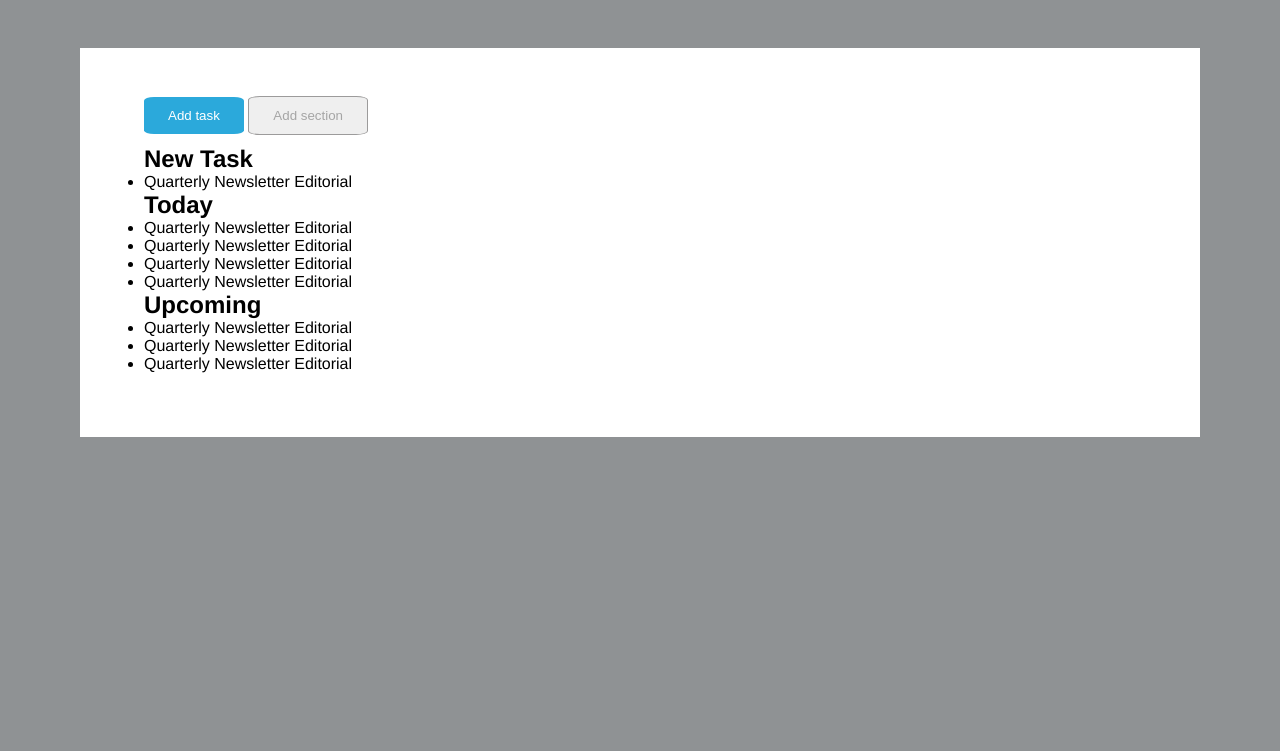
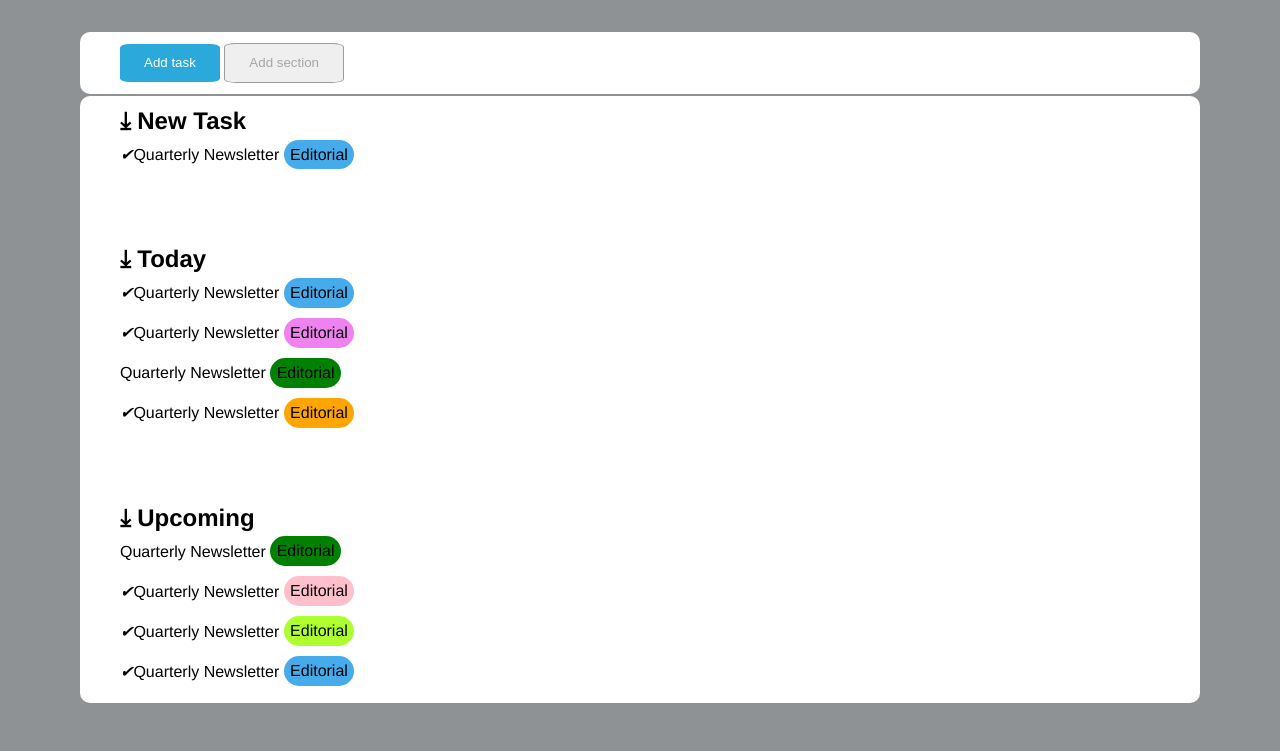
Before and after one commit to LucaAgatinoPrivitera/html-css-toboolist, a plain HTML site: page index.html in a window 1280 px wide. Shown: the part 112-863 px from the top of the page. Before the commit the page ends 800 px from the top, so only its background shows below. Drawn offline with Linux system fonts and the light colour scheme.

Commit message:
Colori task finati

```diff
--- a/index.html
+++ b/index.html
@@ -11,46 +11,51 @@
     <header>
         <div>
             <img src="./img/logo copia.png" alt="">
-            <h2>Tobolist</h2>
+            <h1>Tobolist</h1>
         </div>
     </header>
 
     <!-- main e prima section -->
     <main>
         <div class="container">
+            <div class="container_button">
                 <section id="bottoni">
                     <button class="buttonstyle" id="addT">Add task</button>
                     <button class="buttonstyle" id="addS">Add section</button>
                 </section>
+            </div>
 
             <!-- Section task -->
             <!-- New Task -->
+            <section class="task_container">
                 <section class="task">
-                <h2>New Task</h2>
+                    <h2>&#10515; New Task</h2>
                     <ul>
-                    <li>Quarterly Newsletter <span>Editorial</span></li>
+                        <li><i>&#10004;</i>Quarterly Newsletter <span class="genere cyan">Editorial</span></li>
                     </ul>
                 </section>
 
                 <!-- Today -->
                 <section class="task">
-                <h2>Today</h2>
+                    <h2>&#10515; Today</h2>
                     <ul>
-                    <li>Quarterly Newsletter <span>Editorial</span></li>
-                    <li>Quarterly Newsletter <span>Editorial</span></li>
-                    <li>Quarterly Newsletter <span>Editorial</span></li>
-                    <li>Quarterly Newsletter <span>Editorial</span></li>
+                        <li><i>&#10004;</i>Quarterly Newsletter <span class="genere cyan">Editorial</span></li>
+                        <li><i>&#10004;</i>Quarterly Newsletter <span class="genere violet">Editorial</span></li>
+                        <li>Quarterly Newsletter <span class="genere green">Editorial</span></li>
+                        <li><i>&#10004;</i>Quarterly Newsletter <span class="genere orange">Editorial</span></li>
                     </ul>
                 </section>
 
                 <!-- Upcoming -->
                 <section class="task">
-                <h2>Upcoming</h2>
+                    <h2>&#10515; Upcoming</h2>
                     <ul>
-                    <li>Quarterly Newsletter <span>Editorial</span></li>
-                    <li>Quarterly Newsletter <span>Editorial</span></li>
-                    <li>Quarterly Newsletter <span>Editorial</span></li>
+                        <li>Quarterly Newsletter <span class="genere">Editorial</span></li>
+                        <li><i>&#10004;</i>Quarterly Newsletter <span class="genere pink">Editorial</span></li>
+                        <li><i>&#10004;</i>Quarterly Newsletter <span class="genere mgreen">Editorial</span></li>
+                        <li><i>&#10004;</i>Quarterly Newsletter <span class="genere cyan">Editorial</span></li>
                     </ul>
+                </section>
             </section>
         </div>
 
--- a/style.css
+++ b/style.css
@@ -13,29 +13,35 @@ header{
     height: 7rem;
     background-color: white;
 }
-header div img, header div h2{
+header div img, header div h1{
     display: inline-block;
     vertical-align: middle;
 }
 header div img{
     height: 5rem;
+    margin: 1rem;
 }
 
 main{
     margin: auto;
     width: 70rem;
-    background-color: white
 }
 .container{
     align-items: center;
     margin: auto;
-    padding: 4rem;
-    padding-top: 1rem;
-    margin-top: 3rem;
-    border-radius: 90%;
+    /* padding: 4rem; */
+    margin-top: 1rem;
+    border-radius: 1rem;
+    /* background-color: white */
 }
-section #bottoni, section .task{
-    border-radius: 90%;
+.container_button{
+    margin-bottom: 2px;
+    background-color: white;
+    border-radius: 10px;
+}
+#bottoni, section .task{
+    margin-left: 40px;
+    padding: 0.7rem 0;
 }
 
 #bottoni{
@@ -57,6 +63,52 @@ section #bottoni, section .task{
     border-radius: 10%;
 }
 
+.task{
+    margin-bottom: 3rem;
+}
 .task:nth-child(2){
     margin-top: 10px;
 }
+.genere{
+    background: green;
+    padding: .4rem;
+    border-radius: 1rem;
+
+}
+
+ul{
+    line-height: 250%;
+    list-style-type: none;
+}
+
+.rotate{
+    transform: rotate(90deg);
+}
+
+.task_container{
+    background-color: white;
+    border-radius: 10px;
+}
+
+.container_button .task{
+    background-color: white;
+}
+
+.cyan{
+    background-color: #45ABEA;
+}
+.green{
+    background-color: green;
+}
+.mgreen{
+    background-color: greenyellow;
+}
+.pink{
+    background-color: pink;
+}
+.orange{
+    background-color: orange;
+}
+.violet{
+    background-color: violet;
+}
```
Lines whose indentation alone changed are shown as unchanged.
